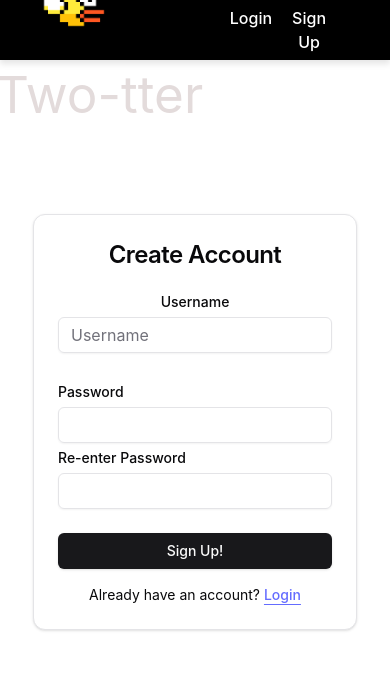
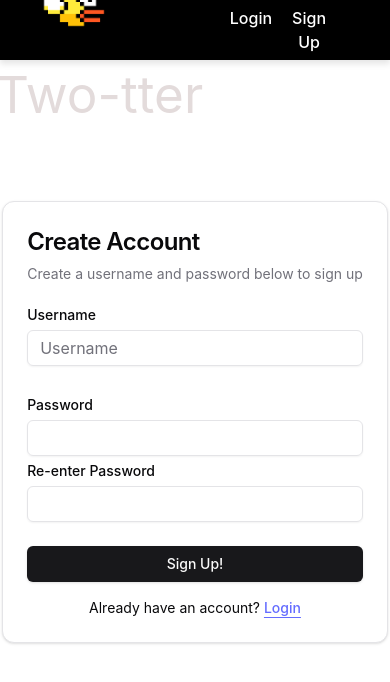
Before and after one commit to nickwhite98/Twotter, a React (Vite) app in the folder client/: page /signup in a window 390 px wide. Shown: the top 682 px of the page. Built offline with nearby package versions, Linux system fonts and the light colour scheme; no server answers.

Commit message:
minor fixes to terrible homepage ui

```diff
--- a/client/src/App.css
+++ b/client/src/App.css
@@ -113,8 +113,3 @@
   line-height: 0; /* Remove extra inline spacing */
   background: none;
 }
-
-.filter-white {
-  filter: invert(94%) sepia(94%) saturate(23%) hue-rotate(2deg) brightness(107%)
-    contrast(105%);
-}
--- a/client/src/components/login-form.tsx
+++ b/client/src/components/login-form.tsx
@@ -55,8 +55,8 @@ export function LoginForm({
     <div className={cn("flex flex-col gap-6 ", className)} {...props}>
       <Card>
         <CardHeader>
-          <CardTitle className="text-2xl">Login</CardTitle>
-          <CardDescription>
+          <CardTitle className="text-2xl text-left">Login</CardTitle>
+          <CardDescription className="text-left">
             Enter your username below to login to your account
           </CardDescription>
         </CardHeader>
@@ -64,7 +64,9 @@ export function LoginForm({
           <form onSubmit={handleSubmit}>
             <div className="flex flex-col gap-6">
               <div className="grid gap-2">
-                <Label>Username</Label>
+                <Label htmlFor="email" className="text-left">
+                  Username
+                </Label>
                 <Input
                   type="text"
                   value={username}
@@ -74,7 +76,9 @@ export function LoginForm({
               </div>
               <div className="grid gap-2">
                 <div className="flex items-center">
-                  <Label htmlFor="password">Password</Label>
+                  <Label htmlFor="password" className="text-left">
+                    Password
+                  </Label>
                   <a
                     href="#"
                     onClick={handleForgotPassword}
@@ -97,6 +101,7 @@ export function LoginForm({
               <Button type="submit" className="w-full">
                 Login
               </Button>
+              <p className="text-red-500">{loginFailMsg}</p>
             </div>
             <div className="mt-4 text-center text-sm">
               Don&apos;t have an account?{" "}
--- a/client/src/components/signup-form.tsx
+++ b/client/src/components/signup-form.tsx
@@ -85,13 +85,17 @@ export function SignupForm({
     >
       <Card>
         <CardHeader>
-          <CardTitle className="text-2xl">Create Account</CardTitle>
+          <CardTitle className="text-2xl text-left">Create Account</CardTitle>
+          <CardDescription className="text-left">
+            Create a username and password below to sign up
+          </CardDescription>
         </CardHeader>
+
         <CardContent>
           <form onSubmit={handleSubmit}>
             <div className="flex flex-col gap-6">
               <div className="grid gap-2">
-                <Label>Username</Label>
+                <Label className="text-left">Username</Label>
                 <Input
                   type="text"
                   value={username}
@@ -102,7 +106,7 @@ export function SignupForm({
               </div>
               <div className="grid gap-2">
                 <div className="flex items-center">
-                  <Label htmlFor="password">Password</Label>
+                  <Label className="text-left">Password</Label>
                 </div>
                 <Input
                   type="password"
@@ -112,7 +116,7 @@ export function SignupForm({
                   }}
                 />
                 <div className="flex items-center">
-                  <Label htmlFor="password">Re-enter Password</Label>
+                  <Label className="text-left">Re-enter Password</Label>
                 </div>
                 <Input
                   type="password"
--- /dev/null
+++ b/client/src/components/ui/textarea.tsx
@@ -0,0 +1,22 @@
+import * as React from "react"
+
+import { cn } from "@/lib/utils"
+
+const Textarea = React.forwardRef<
+  HTMLTextAreaElement,
+  React.ComponentProps<"textarea">
+>(({ className, ...props }, ref) => {
+  return (
+    <textarea
+      className={cn(
+        "flex min-h-[60px] w-full rounded-md border border-input bg-transparent px-3 py-2 text-base shadow-sm placeholder:text-muted-foreground focus-visible:outline-none focus-visible:ring-1 focus-visible:ring-ring disabled:cursor-not-allowed disabled:opacity-50 md:text-sm",
+        className
+      )}
+      ref={ref}
+      {...props}
+    />
+  )
+})
+Textarea.displayName = "Textarea"
+
+export { Textarea }
--- a/client/src/index.css
+++ b/client/src/index.css
@@ -135,3 +135,14 @@ button:focus-visible {
     @apply bg-background text-foreground;
   }
 }
+
+
+
+@layer base {
+  * {
+    @apply border-border outline-ring/50;
+  }
+  body {
+    @apply bg-background text-foreground;
+  }
+}
--- a/client/src/pages/Home.jsx
+++ b/client/src/pages/Home.jsx
@@ -4,6 +4,15 @@ import { AuthContext } from "../AuthProvider.jsx";
 import deleteIcon from "../assets/delete-button.svg";
 import "../App.css";
 import api from "../api.jsx";
+import {
+  Card,
+  CardContent,
+  CardDescription,
+  CardHeader,
+  CardTitle,
+} from "@/components/ui/card";
+import { Textarea } from "@/components/ui/textarea";
+import { Button } from "@/components/ui/button";
 
 function Home() {
   const { token } = useContext(AuthContext);
@@ -69,25 +78,27 @@ function Note(props) {
 
   if (currentUser === author) {
     return (
-      <div className="note">
+      <Card>
+        <CardHeader>
+          <CardTitle className="text-2xl text-left">{author}</CardTitle>
+        </CardHeader>
+        <CardContent>
+          <div className="flex flex-col gap-6">
             <button
               className="delete-button"
               onClick={(e) => {
                 deleteNote();
               }}
             >
-          <img
-            src={deleteIcon}
-            className={"filter-white" + " " + "delete-icon"}
-          ></img>
+              <img src={deleteIcon} className={"delete-icon"}></img>
             </button>
-        <h3>{author} Says:</h3>
-
             <p>{text}</p>
             <p>
               {timestamp} <br></br>id: {id}
             </p>
           </div>
+        </CardContent>
+      </Card>
     );
   } else {
     return (
@@ -121,19 +132,19 @@ function NoteInput(props) {
 
   return (
     <div>
-      <textarea
+      <Textarea
         value={noteInput}
         onChange={(e) => {
           setNoteInput(e.target.value);
         }}
       />
-      <button
+      <Button
         onClick={(e) => {
           postNote(noteInput);
         }}
       >
         Send Note
-      </button>
+      </Button>
     </div>
   );
 }
```
Lines whose indentation alone changed are shown as unchanged.
